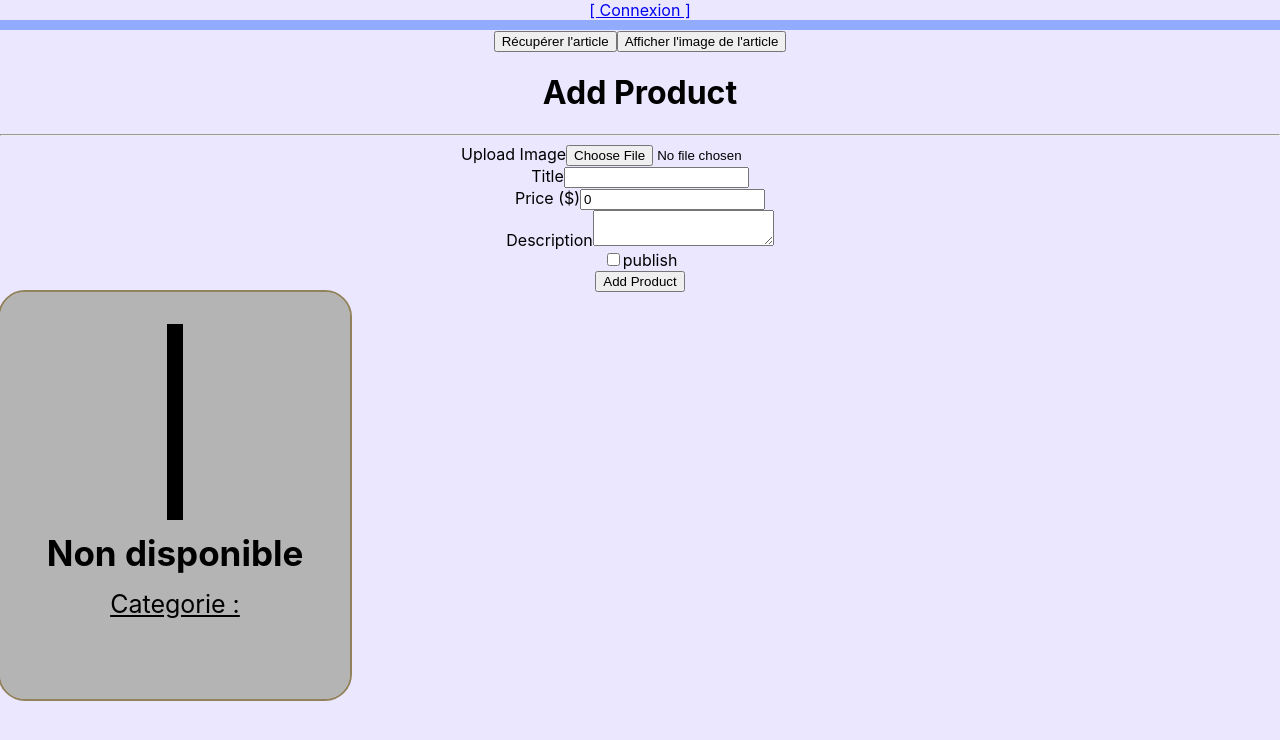
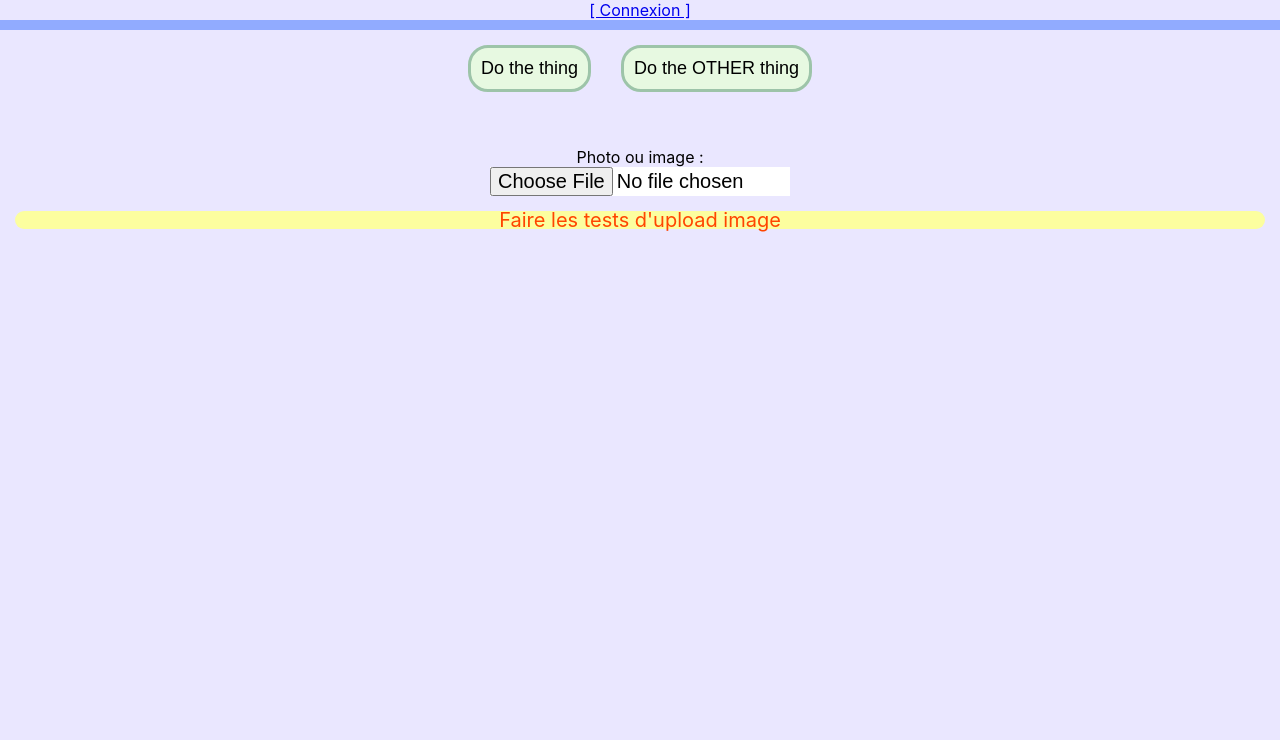
Before and after one commit to Yamakyu/ProjetBuvetteV1, a React (Create React App) app in the folder frontend/: page /test in a window 1280 px wide. Shown: the top 740 px of the page. Built offline with nearby package versions, Linux system fonts and the light colour scheme.

Commit message:
Setup tests image upload

```diff
--- a/frontend/src/Components/Utility/TestDivers.jsx
+++ b/frontend/src/Components/Utility/TestDivers.jsx
@@ -4,171 +4,92 @@ import axios from 'axios';
 import { Container, Form, Button } from 'react-bootstrap'
 import { useNavigate } from 'react-router-dom';
 import { SessionContext } from '../../Contexts/SessionContext'
+import DoTheThings from './DoTheThings';
 
 export default function TestDivers() {
 
     const {activeSession, isUserTokenExpired}= useContext(SessionContext);
     const myAppNavigator = useNavigate();
 
-    const [thatImage, setThatImage] = useState("");
-    const [thatArticle, setThatArticle] = useState({});
-    const [thatArticleImage, setThatArticleImage] = useState();
+    const [file, setFile] = useState(undefined);
+
+    const handleEditForm = inputEvent => {
+        const { files } = inputEvent.target;
+
+        console.log(files[0]);
+        setFile(files[0]);
+    }
+
+    const displayFile = () => {
+        console.log(file);
+
+    }
+
+
+    const apiSendPic = async () => {
+
+        const formData = new FormData()
+        formData.append('file', file)
+
+        await axios.post('https://api.imageshack.com/v2/images', {
+            headers: {
+              Authorization: "Bearer " + activeSession.userToken, crossorigin:true
+            }
+          }).then((res) => {
+            console.log("API response ↓");
+            console.log(res);
+
+          })
+          .catch((err) => {
+            console.log("API response ↓");
+            console.log(err);
+
+          });
+
+          return;
+
+        if (activeSession) {
+            await fetch("https://api.imageshack.com/v2/images",{
+                method: "POST",
+                headers:{"Content-type" : "application/json"},
+                body: JSON.stringify(
+                    {
+                        file:file
+                    }),
+                api_key:"ZYF2QBCO84555782f94697373bbd48d8cf84902f",
+            })
+            .then((res) => res.json())
+            .then((data) => {
+                console.log(data);
+            })
+            .catch((err) => console.log(err));
+        }
+    }
+
 
     //-------------------------------
 
-    const [title, setTitle] = useState('')
-    const [price, setPrice] = useState(0)
-    const [description, setDescription] = useState('')
-    const [published, setPublished] = useState(true)
-    const [image, setImage] = useState('')
-
-
-    //-------------------------------
-    const formData = new FormData()
-
-    const addProductHandler = async (e) => {
-
-        e.preventDefault()
-
-        // const data = {
-        //     title: title,
-        //     price: price,
-        //     description: description,
-        //     published: published
-        // }
-
-        //const formData = new FormData()
-
-        formData.append('file', image)
-        formData.append('nom', title)
-        formData.append('price', price)
-        formData.append('description', description)
-        formData.append('published', published)
-
-
-        await axios.post('/api/articles/add', formData, {
-            headers: {
-                Authorization: "Bearer " + activeSession.userToken
-            }
-        }).then((res) => {
-            console.log(res.data.message);
-            console.log(res.data.image);
-            if (isUserTokenExpired(res.data)){
-                return myAppNavigator("/login");
-            }
-        })
-        .catch((err) => {
-            console.log(err);
-            console.log(err.message);
-            if (isUserTokenExpired(err)){
-                return myAppNavigator("/login");
-            }
-        })
-
-    }
-
-    const fetchArticle = async () => {
-
-        await fetch(`/api/test/article/13`,{
-            method: "GET",
-            headers:{"Content-type" : "application/json", "authorization" : `Bearer ${activeSession.userToken}`},
-        })
-        .then((res) => res.json())
-        .then((data) => {
-            console.log("API response ↓");
-            console.log(data.message);
-
-            if (isUserTokenExpired(data)){
-                myAppNavigator("/login");
-            }
-
-            setThatArticle(data.article);
-            console.log(data.article);
-            setThatImage("http://" + data.ip + "/images/"+ data.article.photo);      //Permet d'avoir l'image avec l'ip du backend, pour utilisation sur le réseau
-            console.log(thatImage);
-        })
-        .catch((err) => console.log(err));
-    }
-
-
-    const displayImage = () => {
-        console.log(thatImage);
-        //setThatArticleImage(<img src={`http://${thatImage}`}/>);
-        setThatArticle(() => ({
-            ...thatArticle, image : thatImage
-        }))
-        setThatArticleImage(<img src={thatImage}/>);
-    }
 
     return (
         <div>
+            <DoTheThings
+                theThing={displayFile}
+                theOtherThing={apiSendPic}
+            />
 
-        <button onClick={fetchArticle}>Récupérer l'article</button>
-        <button onClick={displayImage}>Afficher l'image de l'article</button>
-
-        {thatArticleImage}
-
-            <Container className='mt-5 p-2'>
-                <h1>Add Product</h1>
-                <hr />
-
-                <Form onSubmit={addProductHandler} method="POST" encType='multipart/form-data'>
-
-                <Form.Group controlId="fileName" className="mb-3">
-                    <Form.Label>Upload Image</Form.Label>
+            <Form>
+                <Form.Group controlId="fileName">
+                    <Form.Label className='VerticalLabel'>Photo ou image :</Form.Label> <br />
                     <Form.Control
+                        className='LargeInput'
                         type="file"
                         name='image'
-                        onChange={(e) => setImage(e.target.files[0])}
-                        size="lg" />
+                        onChange={handleEditForm}
+                        size="lg"
+                    />
                 </Form.Group>
-
-                    <Form.Group className="mb-3" controlId="title">
-                        <Form.Label>Title</Form.Label>
-                        <Form.Control
-                            value={title}
-                            onChange={(e) => setTitle(e.target.value)}
-                            type="text"
-                          />
-                    </Form.Group>
-
-                    <Form.Group className="mb-3" controlId="price">
-                        <Form.Label>Price ($)</Form.Label>
-                        <Form.Control
-                            value={price}
-                            onChange={(e) => setPrice(e.target.value)}
-                            type="number"
-                             />
-                    </Form.Group>
-
-
-                    <Form.Group className="mb-3" controlId="description">
-                        <Form.Label>Description</Form.Label>
-                        <Form.Control
-                            value={description}
-                            onChange={(e) => setDescription(e.target.value)}
-                            as="textarea"
-                            />
-                    </Form.Group>
-
-                    <Form.Group className="mb-3" controlId="publishedCheckedid">
-                        <Form.Check
-                            type="checkbox"
-                            onChange={(e) => setPublished(e.target.checked)}
-                            label="publish"
-                           />
-                    </Form.Group>
-
-
-                    <Button variant="primary" type="submit">
-                        Add Product
-                    </Button>
-                </Form>
-            </Container>
-
-
-
-        <Article article={thatArticle}/>
-    </div>
-  )
+            </Form>
+            <div className='APIResponse'>Faire les tests d'upload image</div>
+        </div>
+    )
 }
```
